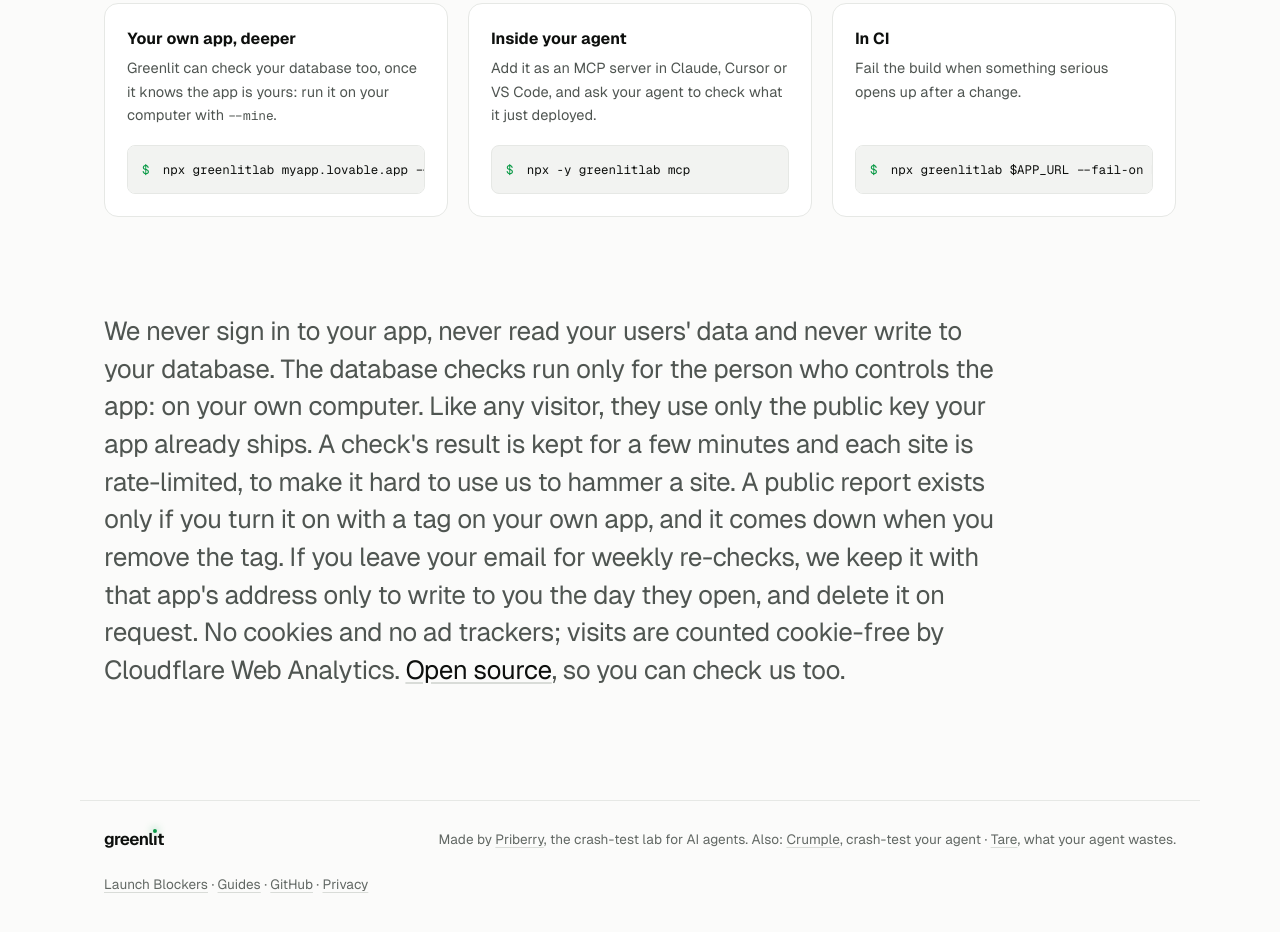
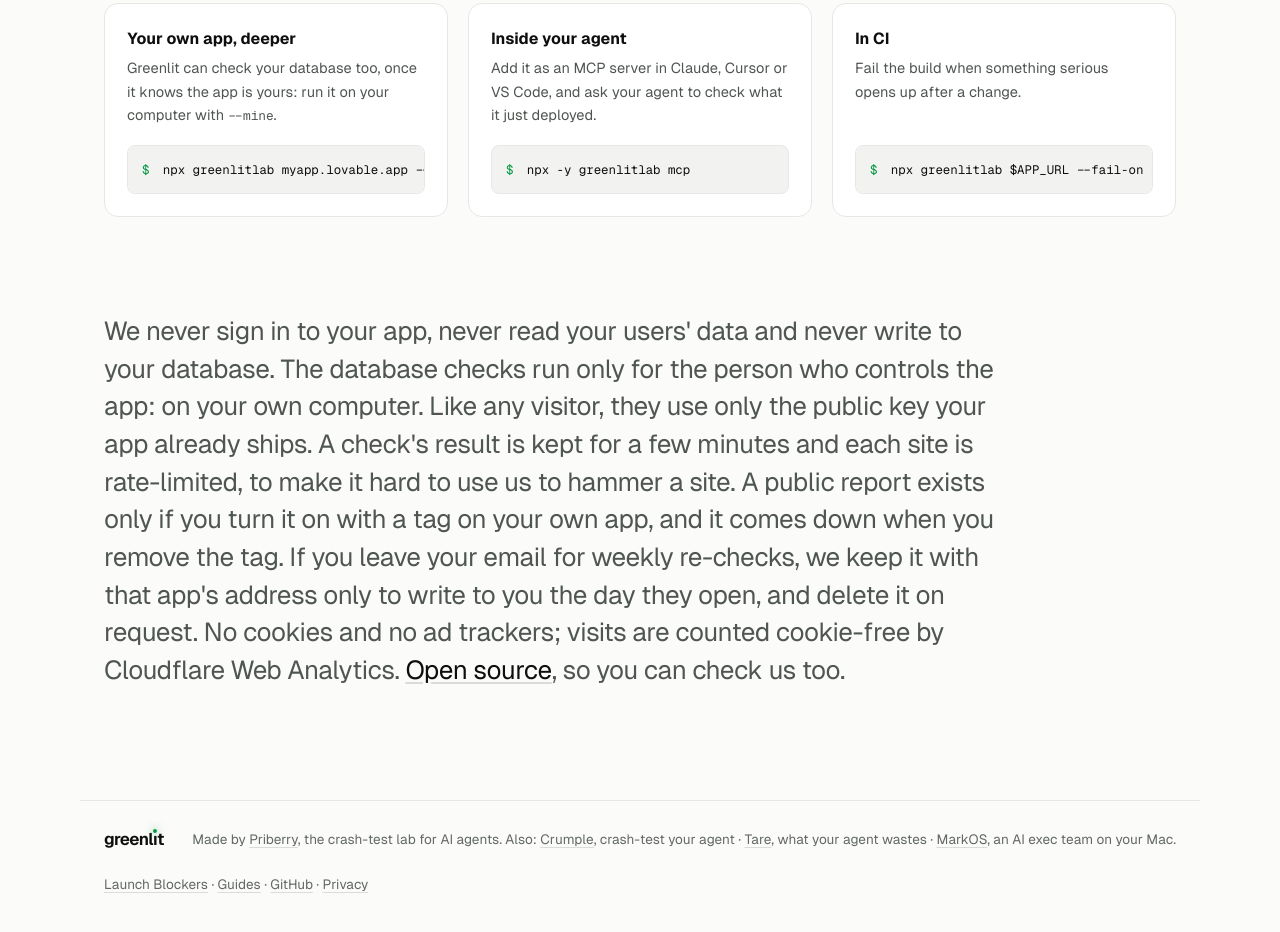
Before and after one commit to priberry-data/greenlitlab, a website: page site/index.html in a window 1280 px wide. Shown: the part 2794-3726 px from the top of the page. Drawn offline with Linux system fonts and the light colour scheme.

Commit message:
Site footer: MarkOS

```diff
--- a/site/index.html
+++ b/site/index.html
@@ -148,7 +148,7 @@
 
 <footer class="foot wrap">
   <span class="mark small">greenl<span class="i">ı</span>t</span>
-  <span>Made by <a href="https://priberry.com">Priberry</a>, the crash-test lab for AI agents. Also: <a href="https://crumple.priberry.com">Crumple</a>, crash-test your agent · <a href="https://tare.priberry.com">Tare</a>, what your agent wastes.</span>
+  <span>Made by <a href="https://priberry.com">Priberry</a>, the crash-test lab for AI agents. Also: <a href="https://crumple.priberry.com">Crumple</a>, crash-test your agent · <a href="https://tare.priberry.com">Tare</a>, what your agent wastes · <a href="https://markos.priberry.com">MarkOS</a>, an AI exec team on your Mac.</span>
   <span><a href="/blockers/">Launch Blockers</a> · <a href="/guides/">Guides</a> · <a href="https://github.com/priberry-data/greenlitlab">GitHub</a> · <a href="https://priberry.com/privacy/">Privacy</a></span>
 </footer>
 
```
